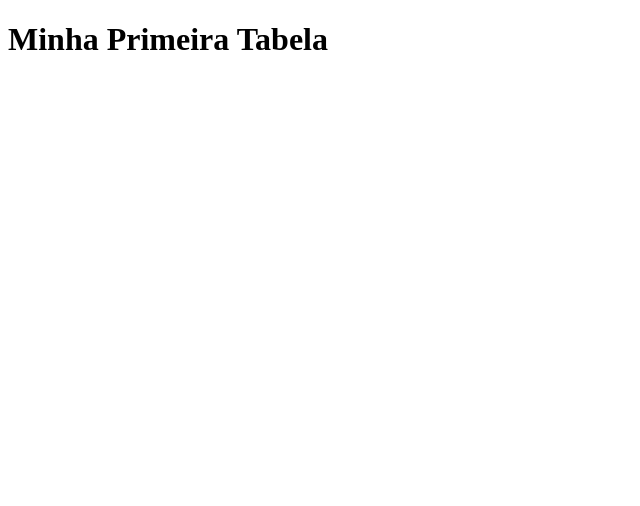
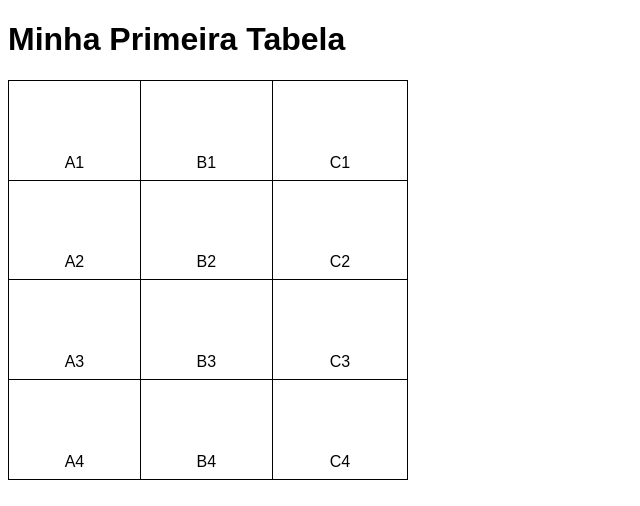
Before and after one commit to Alfredo-oi/html-css, a plain HTML site: page exercícios/ex023/tabela001.html in a window 1280 px wide. Shown: the whole page, without its empty margins (0-640 px from the left). Drawn offline with Linux system fonts and the light colour scheme.

Commit message:
criei tabela 001

```diff
--- a/exercícios/ex023/tabela001.html
+++ b/exercícios/ex023/tabela001.html
@@ -6,11 +6,53 @@
     <meta name="viewport" content="width=device-width, initial-scale=1.0">
     <link rel="shortcut icon" href="../000/choop.svg" type="sexta">
     <title>Tabelas</title>
+    <style>
+        body {
+            font-family: Arial, Helvetica, sans-serif;
+        }
+        table {
+            width: 400px;
+            height: 400px;
+            border-collapse: collapse ;
+        }
+        td {
+            border: 1px solid black;
+            padding: 8px;
+            text-align: center; /*alinhamento horizontal*/
+            vertical-align: bottom; /*alinhamento vertical*/
+        }
+    </style>
 </head>
 <body>
+    <!--
+        Hierarquia de Tabelas (simples)
+        Table = tabela
+            TABLE ROW = linha de tabela
+            TABLE DATA = dado de tabela
+    -->
     <h1>Minha Primeira Tabela</h1>
     <table>
+        <tr> <!--Primeira Linha-->
+            <td>A1</td>
+            <td>B1</td>
+            <td>C1</td>
+        </tr>
+        <tr> <!--segunda linha-->
+            <td>A2</td>
+            <td>B2</td>
+            <td>C2</td>
+        </tr>
 
+        <tr> <!--terceira linha-->
+            <td>A3</td>
+            <td>B3</td>
+            <td>C3</td>
+        </tr>
+        <tr> <!--quarta linha-->
+            <td>A4</td>
+            <td>B4</td>
+            <td>C4</td>
+        </tr>
     </table>
 </body>
 </html>
```
